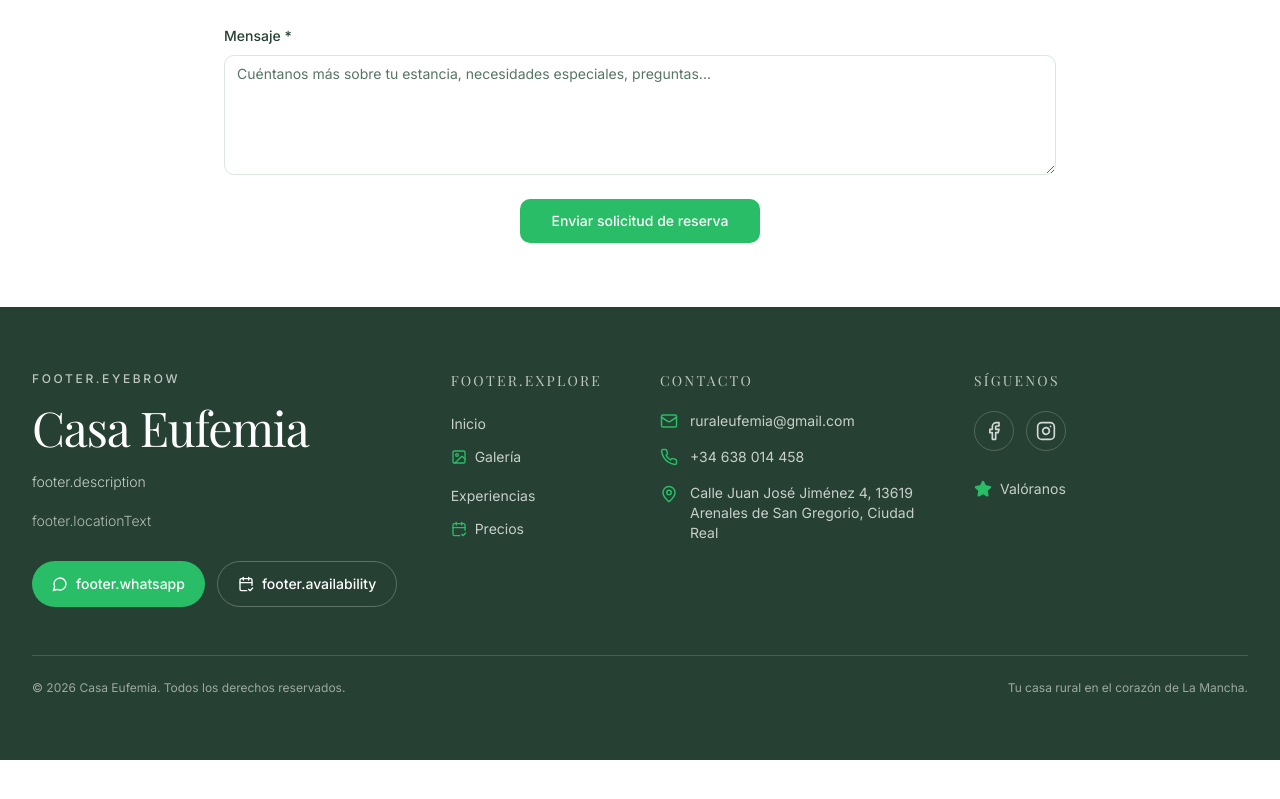
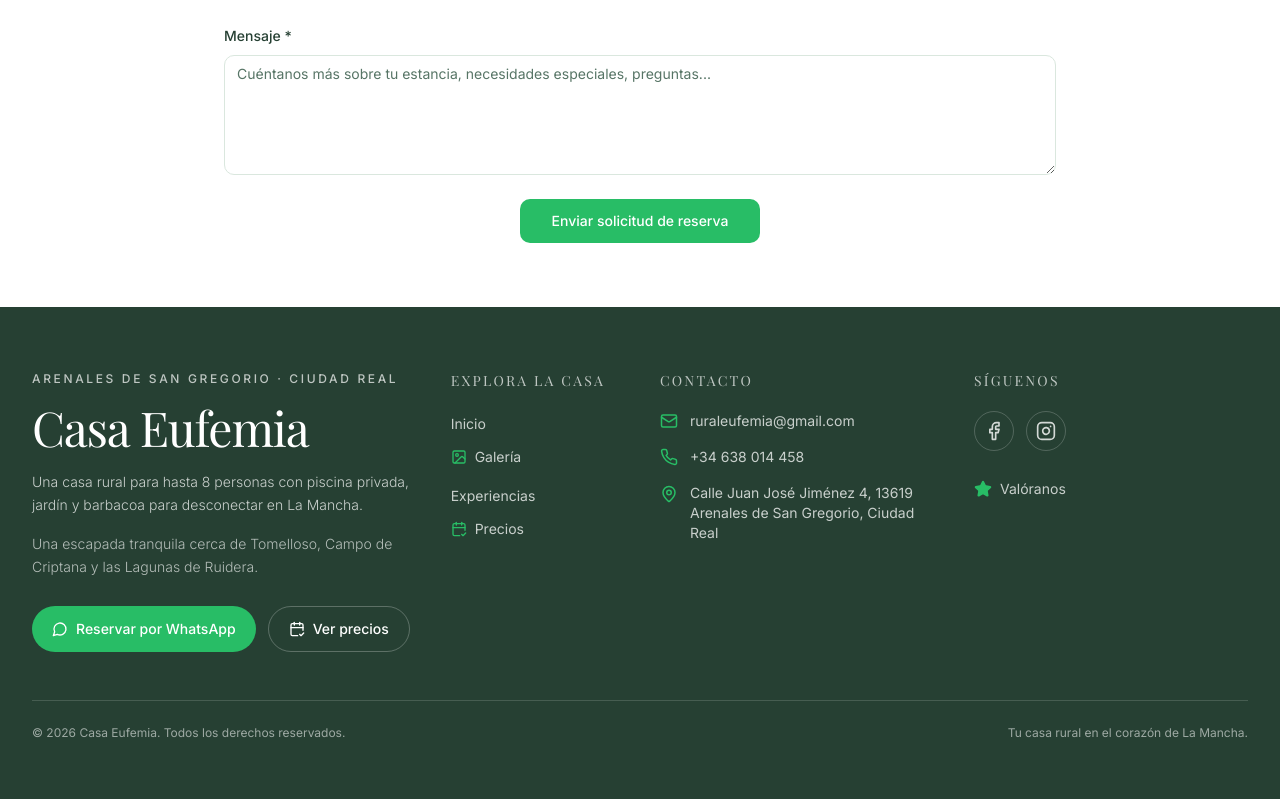
Before and after one commit to ruraleufemia/casa-eufemia-web, a React (Vite) app: page / in a window 1280 px wide. Shown: the part 6543-7342 px from the top of the page. Before the commit the page ends 7303 px from the top, so only its background shows below. Built offline with nearby package versions, Linux system fonts and the light colour scheme; no server answers; the database is empty.

Commit message:
Use isolated copy for FAQ and reviews

```diff
--- a/src/components/Footer.tsx
+++ b/src/components/Footer.tsx
@@ -19,7 +19,24 @@ const WHATSAPP_URL =
   "https://wa.me/34638014458?text=Hola%2C%20me%20gustar%C3%ADa%20consultar%20disponibilidad%20en%20Casa%20Eufemia.";
 
 const Footer = () => {
-  const { t } = useTranslation();
+  const { t, i18n } = useTranslation();
+  const copy = i18n.language?.startsWith("en")
+    ? {
+        eyebrow: "Arenales de San Gregorio · Ciudad Real",
+        description: "A rural house for up to 8 guests with a private pool, garden and barbecue to relax in La Mancha.",
+        locationText: "A peaceful getaway near Tomelloso, Campo de Criptana and the Lagunas de Ruidera.",
+        explore: "Explore the house",
+        whatsapp: "Book on WhatsApp",
+        availability: "View pricing",
+      }
+    : {
+        eyebrow: "Arenales de San Gregorio · Ciudad Real",
+        description: "Una casa rural para hasta 8 personas con piscina privada, jardín y barbacoa para desconectar en La Mancha.",
+        locationText: "Una escapada tranquila cerca de Tomelloso, Campo de Criptana y las Lagunas de Ruidera.",
+        explore: "Explora la casa",
+        whatsapp: "Reservar por WhatsApp",
+        availability: "Ver precios",
+      };
 
   const quickLinks = [
     { to: "/", label: t("nav.home") },
@@ -34,16 +51,16 @@ const Footer = () => {
         <div className="grid gap-12 lg:grid-cols-12 lg:gap-10">
           <div className="lg:col-span-4">
             <p className="mb-4 text-xs font-medium uppercase tracking-[0.22em] text-primary-foreground/70">
-              {t("footer.eyebrow")}
+              {copy.eyebrow}
             </p>
             <h2 className="mb-5 font-display text-4xl font-light tracking-tight text-background sm:text-5xl">
               Casa Eufemia
             </h2>
             <p className="max-w-sm text-sm font-light leading-relaxed text-background/75">
-              {t("footer.description")}
+              {copy.description}
             </p>
             <p className="mt-4 max-w-sm text-sm font-light leading-relaxed text-background/65">
-              {t("footer.locationText")}
+              {copy.locationText}
             </p>
             <div className="mt-7 flex flex-wrap gap-3">
               <a
@@ -53,23 +70,23 @@ const Footer = () => {
                 className="inline-flex items-center gap-2 rounded-full bg-primary px-5 py-3 text-sm font-medium text-primary-foreground transition-colors hover:bg-primary/90"
               >
                 <MessageCircle className="h-4 w-4" />
-                {t("footer.whatsapp")}
+                {copy.whatsapp}
               </a>
               <Link
                 to="/pricing"
                 className="inline-flex items-center gap-2 rounded-full border border-background/25 px-5 py-3 text-sm font-medium text-background transition-colors hover:border-background/50 hover:bg-background/10"
               >
                 <CalendarCheck2 className="h-4 w-4" />
-                {t("footer.availability")}
+                {copy.availability}
               </Link>
             </div>
           </div>
 
           <div className="lg:col-span-2">
             <h3 className="mb-5 text-sm font-medium uppercase tracking-[0.16em] text-background/70">
-              {t("footer.explore")}
+              {copy.explore}
             </h3>
-            <nav aria-label={t("footer.explore")}>
+            <nav aria-label={copy.explore}>
               <ul className="space-y-3">
                 {quickLinks.map(({ to, label, icon: Icon }) => (
                   <li key={to}>
```
